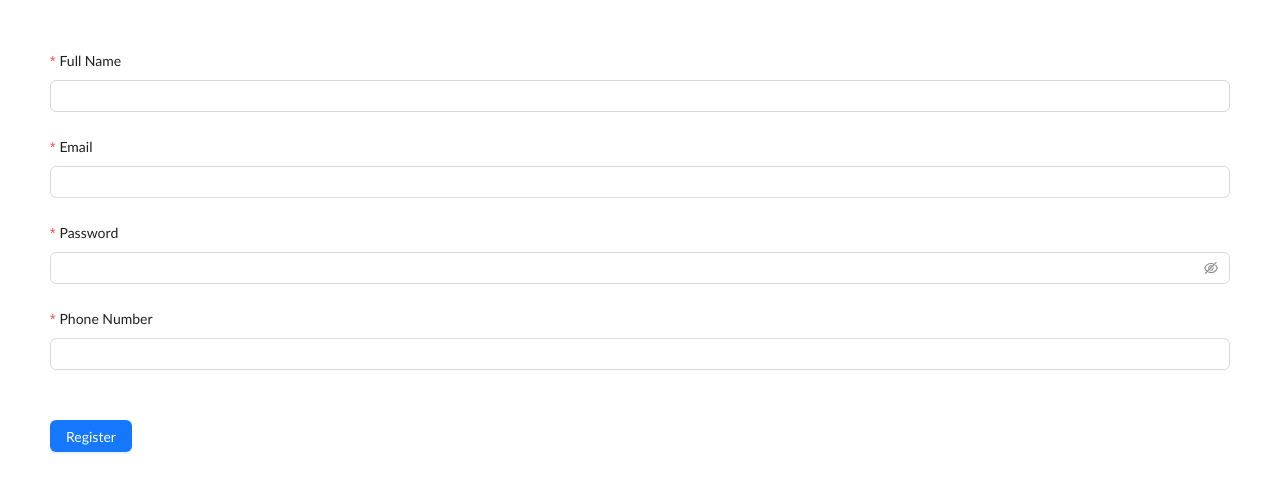
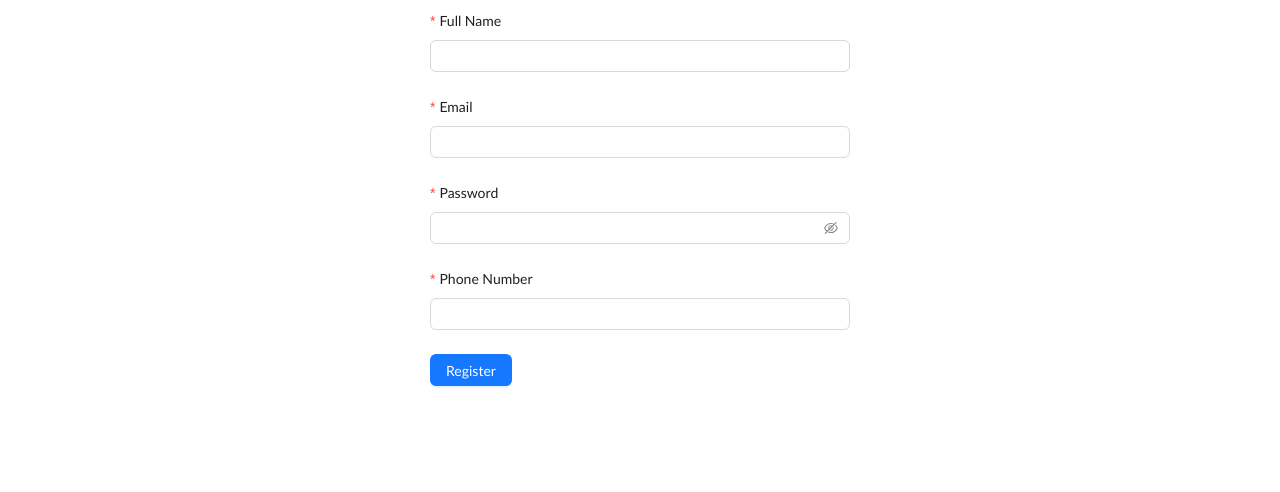
Before and after one commit to Hungtran1905/Nodejs-wed, a React (Vite) app: page /register in a window 1280 px wide. Shown: the top 492 px of the page. Built offline with nearby package versions, Linux system fonts and the light colour scheme.

Commit message:
chia layout

```diff
--- a/src/pages/register.jsx
+++ b/src/pages/register.jsx
@@ -1,4 +1,4 @@
-import { Button, Input, Form, notification } from "antd";
+import { Button, Input, Form, notification, Row, Col } from "antd";
 import { registerUserAPI } from "../services/api_services";
 import { useNavigate } from "react-router-dom";
 
@@ -30,12 +30,13 @@
             form={form}
             layout="vertical"
             onFinish={onFinish}
-
+            style={{ margin: "10px" }}
         // onFinish={onFinish}
         // onFinishFailed={onFinishFailed}
         >
-            <div style={{ margin: "50px" }}>
 
+            <Row justify={"center"}>
+                <Col xs={24} md={8}>
                     <Form.Item
                         label="Full Name"
                         name="fullName"
@@ -43,6 +44,10 @@
                     >
                         <Input />
                     </Form.Item>
+                </Col>
+            </Row>
+            <Row justify={"center"}>
+                <Col xs={24} md={8}>
                     <Form.Item
                         label="Email"
                         name="email"
@@ -50,6 +55,10 @@
                     >
                         <Input />
                     </Form.Item>
+                </Col>
+            </Row>
+            <Row justify={"center"}>
+                <Col xs={24} md={8}>
                     <Form.Item
                         label="Password"
                         name="password"
@@ -57,6 +66,10 @@
                     >
                         <Input.Password />
                     </Form.Item>
+                </Col>
+            </Row>
+            <Row justify={"center"}>
+                <Col xs={24} md={8}>
                     <Form.Item
                         label="Phone Number"
                         name="phone"
@@ -68,13 +81,17 @@
                     >
                         <Input />
                     </Form.Item>
+                </Col>
+            </Row>
 
-            </div>
+            <Row justify={"center"}>
+                <Col xs={24} md={8}>
 
-            <div style={{ margin: "50px" }}>
+                    <Button onClick={() => form.submit()} type="primary">Register</Button>
+                </Col>
+            </Row>
 
-                <div><Button onClick={() => form.submit()} type="primary">Register</Button></div>
-            </div>
+
         </Form >
 
 
```
Lines whose indentation alone changed are shown as unchanged.
